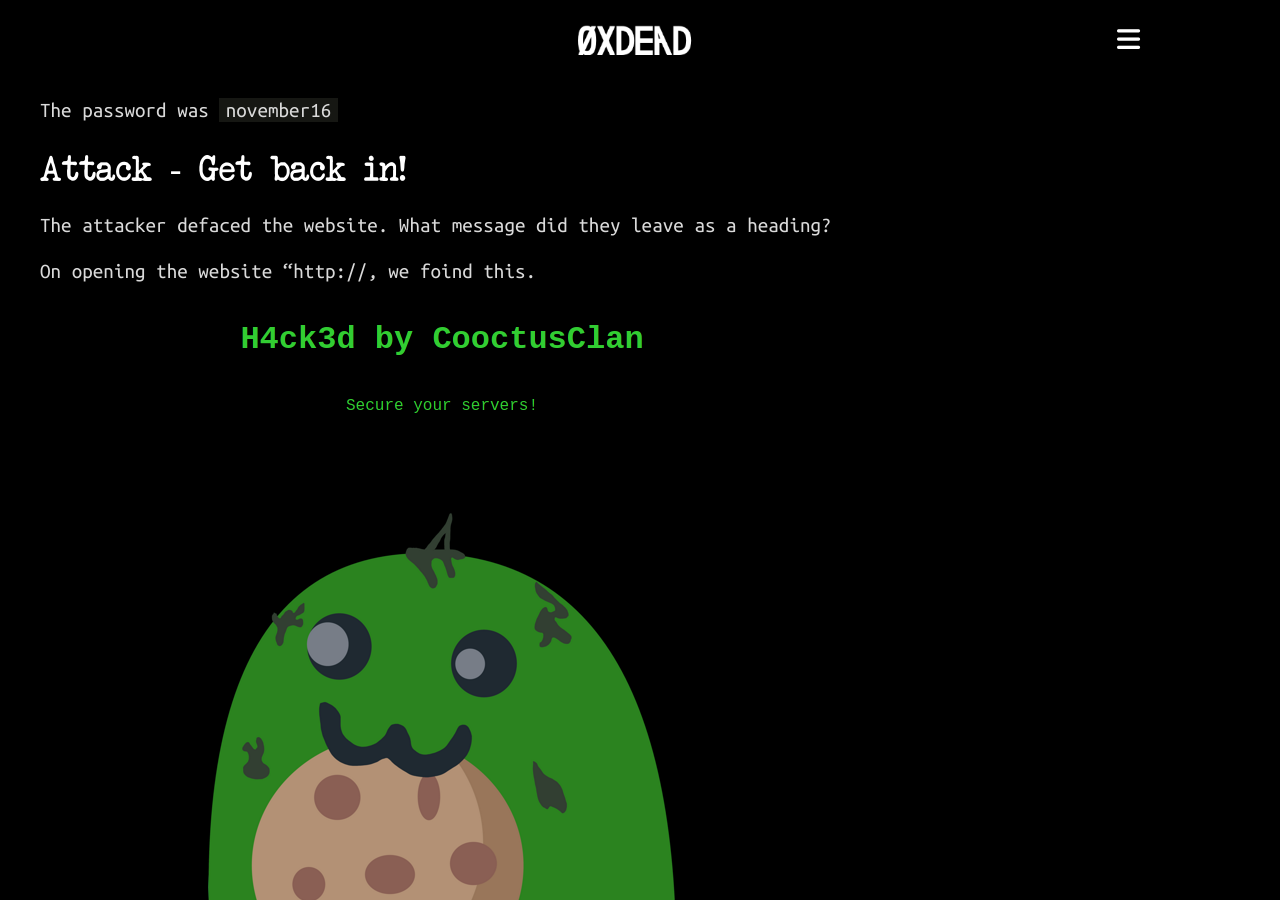
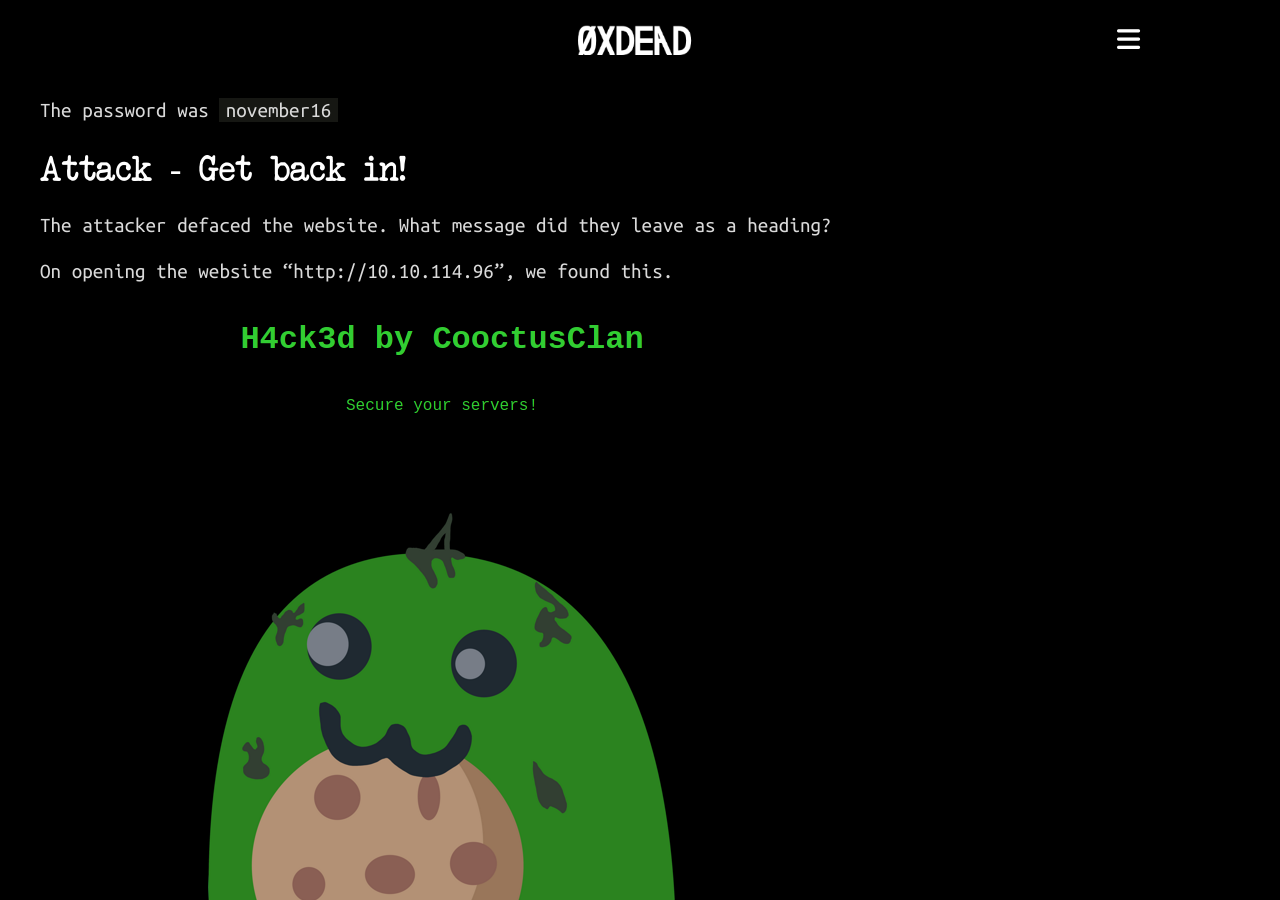
Before and after one commit to bitcriminals/bitcriminals.github.io, a Jekyll site: the page built from writeups/_tryhackme/overpass2hacked.md, in a window 1280 px wide and 900 px high, scrolled down 5180 px. Built offline with Jekyll 4.4.1, drawn with Linux system fonts in a browser that asks for light colours; nearby versions of some CDN libraries; some of the changed text lies outside the part shown.

Commit message:
Update overpass2hacked.md

```diff
--- a/writeups/_tryhackme/overpass2hacked.md
+++ b/writeups/_tryhackme/overpass2hacked.md
@@ -87,7 +87,7 @@
 
 **The attacker defaced the website. What message did they leave as a heading?**
 
-On opening the website "http://<box-ip>, we foind this.
+On opening the website "http://10.10.114.96", we found this.
 
 ![](/images/Mars/overpass10.png)
 
@@ -117,6 +117,7 @@ Searching for a way to break in, we looked at all the files in the home director
 
 On execution using "./.suid_bash" it gave us a shell, but the user was still james. So this time we executed
 >./.suid_bash -p
+
  We became the root!!!
 
 ![](/images/Mars/overpass13.png)
```
